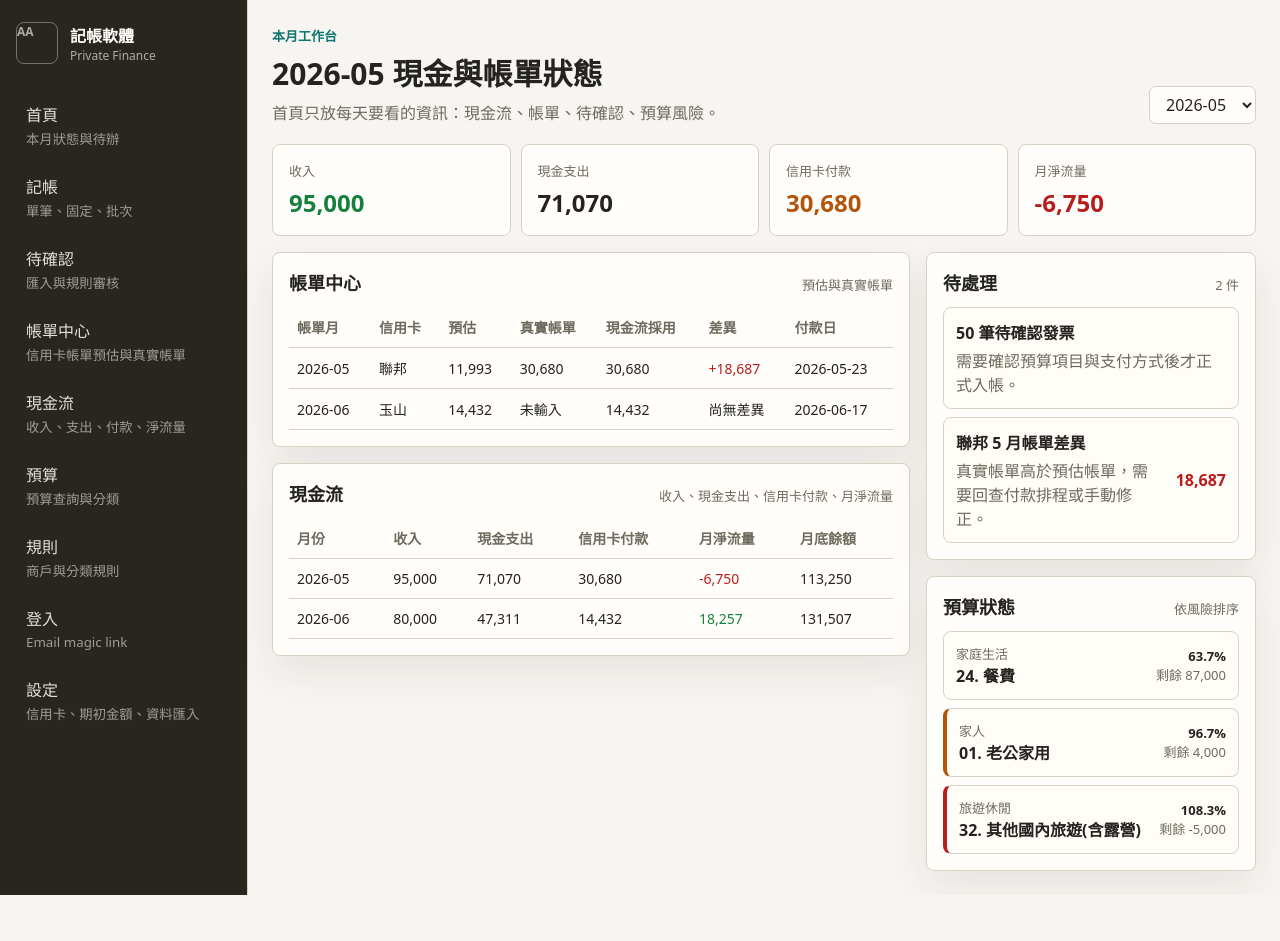
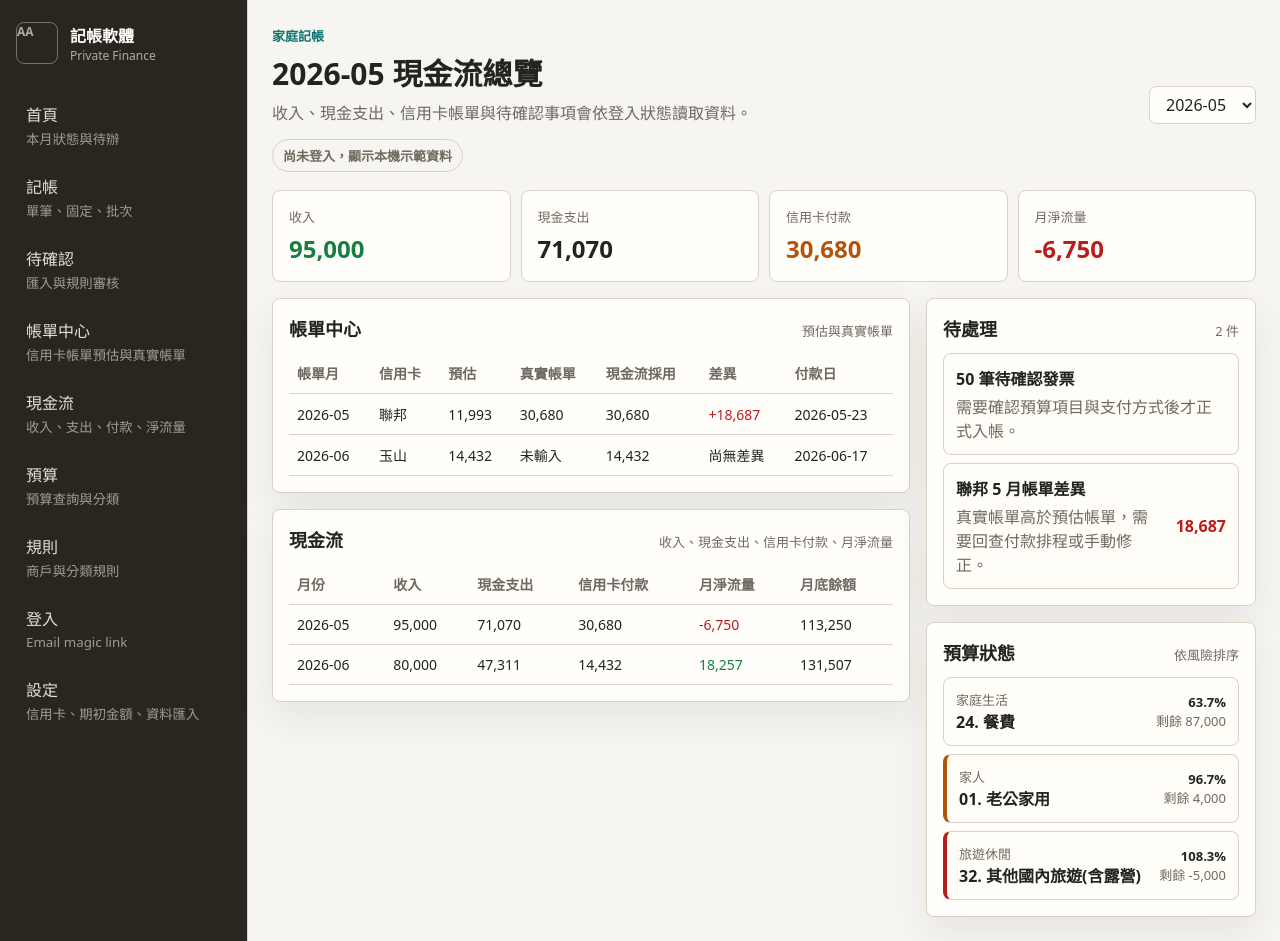
Before and after one commit to VeronicaFang/accounting-automation, a Next.js app in the folder apps/web/: page / in a window 1280 px wide. Before the commit the page ends 895 px from the top, so only its background shows below. Built offline with nearby package versions, Linux system fonts and the light colour scheme.

Commit message:
feat: read dashboard data with supabase session

```diff
--- a/apps/web/src/app/auth/callback/callback-client.tsx
+++ b/apps/web/src/app/auth/callback/callback-client.tsx
@@ -2,14 +2,12 @@
 
 import Link from "next/link";
 import { useEffect, useState } from "react";
-import { parseSupabaseHashSession } from "@/lib/auth/supabase-auth";
+import { parseSupabaseHashSession, supabaseSessionStorageKey } from "@/lib/auth/supabase-auth";
 
 type CallbackState =
   | { status: "checking"; message: string }
   | { status: "ready"; message: string }
   | { status: "error"; message: string };
-
-const sessionStorageKey = "accounting.supabase.session";
 
 export function CallbackClient() {
   const [state, setState] = useState<CallbackState>({
@@ -28,7 +26,7 @@ export function CallbackClient() {
       return;
     }
 
-    window.localStorage.setItem(sessionStorageKey, JSON.stringify(session));
+    window.localStorage.setItem(supabaseSessionStorageKey, JSON.stringify(session));
     window.history.replaceState(null, "", "/auth/callback");
 
     setState({
--- /dev/null
+++ b/apps/web/src/app/home-dashboard-client.tsx
@@ -0,0 +1,115 @@
+"use client";
+
+import { useEffect, useState } from "react";
+import { BillEstimateTable } from "@/components/bill-estimate-table";
+import { BudgetStatusList } from "@/components/budget-status-list";
+import { CashFlowTable } from "@/components/cash-flow-table";
+import { PageHeader } from "@/components/page-header";
+import { StatStrip } from "@/components/stat-strip";
+import { TaskWorkbench } from "@/components/task-workbench";
+import type { AccountingDashboardData } from "@/lib/data/accounting-dashboard";
+import { getSupabaseDashboardData } from "@/lib/data/supabase-repository";
+import { readStoredSupabaseSession } from "@/lib/auth/supabase-auth";
+
+type DashboardStatus = "signed-out" | "loading" | "connected" | "error";
+
+function getStatusText(status: DashboardStatus): string {
+  if (status === "loading") {
+    return "正在讀取 Supabase household 資料";
+  }
+
+  if (status === "connected") {
+    return "已使用登入 session 讀取 Supabase 資料";
+  }
+
+  if (status === "error") {
+    return "Supabase 資料讀取失敗，暫時顯示本機示範資料";
+  }
+
+  return "尚未登入，顯示本機示範資料";
+}
+
+export function HomeDashboardClient({ initialData }: { initialData: AccountingDashboardData }) {
+  const [dashboardData, setDashboardData] = useState<AccountingDashboardData>(initialData);
+  const [status, setStatus] = useState<DashboardStatus>("signed-out");
+
+  useEffect(() => {
+    const session = readStoredSupabaseSession(window.localStorage);
+
+    if (!session) {
+      setStatus("signed-out");
+      return;
+    }
+
+    let isCurrent = true;
+    setStatus("loading");
+
+    getSupabaseDashboardData(initialData, session.accessToken)
+      .then((supabaseData) => {
+        if (!isCurrent) {
+          return;
+        }
+
+        setDashboardData({
+          ...initialData,
+          ...supabaseData,
+          dataSource: "supabase"
+        });
+        setStatus("connected");
+      })
+      .catch(() => {
+        if (isCurrent) {
+          setStatus("error");
+        }
+      });
+
+    return () => {
+      isCurrent = false;
+    };
+  }, [initialData]);
+
+  const { billEstimates, budgetStatuses, cashFlowMonths, currentMonth, reviewTasks } = dashboardData;
+  const currentCashFlow = cashFlowMonths[0];
+
+  return (
+    <>
+      <PageHeader
+        eyebrow="家庭記帳"
+        title={`${currentMonth} 現金流總覽`}
+        description="收入、現金支出、信用卡帳單與待確認事項會依登入狀態讀取資料。"
+        action={
+          <select aria-label="檢視月份" defaultValue={currentMonth}>
+            <option>{currentMonth}</option>
+          </select>
+        }
+      />
+      <div className={`data-source-pill data-source-${status}`}>{getStatusText(status)}</div>
+      <StatStrip
+        stats={[
+          { label: "收入", value: currentCashFlow.income, tone: "good" },
+          { label: "現金支出", value: currentCashFlow.cashExpense, tone: "neutral" },
+          {
+            label: "信用卡付款",
+            value: currentCashFlow.actualCardPayment ?? currentCashFlow.estimatedCardPayment,
+            tone: "warning"
+          },
+          {
+            label: "月淨流量",
+            value: currentCashFlow.netFlow,
+            tone: currentCashFlow.netFlow < 0 ? "danger" : "good"
+          }
+        ]}
+      />
+      <div className="grid-two">
+        <div>
+          <BillEstimateTable bills={billEstimates} />
+          <CashFlowTable months={cashFlowMonths} />
+        </div>
+        <div>
+          <TaskWorkbench tasks={reviewTasks} />
+          <BudgetStatusList items={budgetStatuses} />
+        </div>
+      </div>
+    </>
+  );
+}
--- a/apps/web/src/app/page.tsx
+++ b/apps/web/src/app/page.tsx
@@ -1,55 +1,13 @@
 import { AppShell } from "@/components/app-shell";
-import { BillEstimateTable } from "@/components/bill-estimate-table";
-import { BudgetStatusList } from "@/components/budget-status-list";
-import { CashFlowTable } from "@/components/cash-flow-table";
-import { PageHeader } from "@/components/page-header";
-import { StatStrip } from "@/components/stat-strip";
-import { TaskWorkbench } from "@/components/task-workbench";
 import { getAccountingDashboardData } from "@/lib/data/accounting-dashboard";
+import { HomeDashboardClient } from "./home-dashboard-client";
 
 export default async function HomePage() {
-  const { billEstimates, budgetStatuses, cashFlowMonths, currentMonth, reviewTasks } =
-    await getAccountingDashboardData();
-  const currentCashFlow = cashFlowMonths[0];
+  const dashboardData = await getAccountingDashboardData();
 
   return (
     <AppShell>
-      <PageHeader
-        eyebrow="本月工作台"
-        title={`${currentMonth} 現金與帳單狀態`}
-        description="首頁只放每天要看的資訊：現金流、帳單、待確認、預算風險。"
-        action={
-          <select aria-label="查詢月份" defaultValue={currentMonth}>
-            <option>{currentMonth}</option>
-          </select>
-        }
-      />
-      <StatStrip
-        stats={[
-          { label: "收入", value: currentCashFlow.income, tone: "good" },
-          { label: "現金支出", value: currentCashFlow.cashExpense, tone: "neutral" },
-          {
-            label: "信用卡付款",
-            value: currentCashFlow.actualCardPayment ?? currentCashFlow.estimatedCardPayment,
-            tone: "warning"
-          },
-          {
-            label: "月淨流量",
-            value: currentCashFlow.netFlow,
-            tone: currentCashFlow.netFlow < 0 ? "danger" : "good"
-          }
-        ]}
-      />
-      <div className="grid-two">
-        <div>
-          <BillEstimateTable bills={billEstimates} />
-          <CashFlowTable months={cashFlowMonths} />
-        </div>
-        <div>
-          <TaskWorkbench tasks={reviewTasks} />
-          <BudgetStatusList items={budgetStatuses} />
-        </div>
-      </div>
+      <HomeDashboardClient initialData={dashboardData} />
     </AppShell>
   );
 }
--- a/apps/web/src/lib/auth/supabase-auth.ts
+++ b/apps/web/src/lib/auth/supabase-auth.ts
@@ -68,6 +68,8 @@ export type ParsedHashSession = {
   tokenType: string | null;
 };
 
+export const supabaseSessionStorageKey = "accounting.supabase.session";
+
 export function parseSupabaseHashSession(hash: string): ParsedHashSession | null {
   const params = new URLSearchParams(hash.replace(/^#/, ""));
   const accessToken = params.get("access_token");
@@ -88,3 +90,28 @@ export function parseSupabaseHashSession(hash: string): ParsedHashSession | null
 export function hasSupabaseHashSession(hash: string): boolean {
   return parseSupabaseHashSession(hash) !== null;
 }
+
+export function readStoredSupabaseSession(storage: Pick<Storage, "getItem">): ParsedHashSession | null {
+  const rawValue = storage.getItem(supabaseSessionStorageKey);
+
+  if (!rawValue) {
+    return null;
+  }
+
+  try {
+    const parsed = JSON.parse(rawValue) as Partial<ParsedHashSession>;
+
+    if (!parsed.accessToken || !parsed.refreshToken) {
+      return null;
+    }
+
+    return {
+      accessToken: parsed.accessToken,
+      refreshToken: parsed.refreshToken,
+      expiresIn: parsed.expiresIn ?? null,
+      tokenType: parsed.tokenType ?? null
+    };
+  } catch {
+    return null;
+  }
+}
--- a/apps/web/src/lib/data/supabase-repository.ts
+++ b/apps/web/src/lib/data/supabase-repository.ts
@@ -13,23 +13,39 @@ export function isSupabaseDashboardConfigured(): boolean {
 }
 
 export async function getSupabaseDashboardData(
-  fallback: AccountingDashboardData
+  fallback: AccountingDashboardData,
+  accessToken?: string
 ): Promise<Partial<AccountingDashboardData>> {
   const [cashFlowRows, billEstimateRows, statementRows] = await Promise.all([
-    fetchSupabaseRows<SupabaseCashFlowMonthRow>("cash_flow_months", {
+    fetchSupabaseRows<SupabaseCashFlowMonthRow>(
+      "cash_flow_months",
+      {
         select:
           "cash_flow_month,opening_balance,income_total,cash_expense_total,credit_card_payment_total,net_cash_flow,ending_balance",
         order: "cash_flow_month.asc"
-    }),
-    fetchSupabaseRows<SupabaseBillEstimateRow>("credit_card_bill_estimates", {
+      },
+      undefined,
+      accessToken
+    ),
+    fetchSupabaseRows<SupabaseBillEstimateRow>(
+      "credit_card_bill_estimates",
+      {
         select:
           "id,credit_card_id,bill_month,estimated_payment_date,estimated_bill_amount,detail_count,credit_cards(name)",
         order: "bill_month.asc"
-    }),
-    fetchSupabaseRows<SupabaseCreditCardStatementRow>("credit_card_statements", {
+      },
+      undefined,
+      accessToken
+    ),
+    fetchSupabaseRows<SupabaseCreditCardStatementRow>(
+      "credit_card_statements",
+      {
         select: "credit_card_id,statement_month,payment_due_date,actual_amount,statement_status",
         order: "statement_month.asc"
-    })
+      },
+      undefined,
+      accessToken
+    )
   ]);
 
   const cashFlowMonths = mapCashFlowRows(cashFlowRows);
--- a/apps/web/src/lib/data/supabase-rest.ts
+++ b/apps/web/src/lib/data/supabase-rest.ts
@@ -35,10 +35,22 @@ export function isSupabaseRestConfigured(env: SupabaseEnv = process.env as Supab
   return getSupabaseRestConfig(env) !== null;
 }
 
+export function createSupabaseRestHeaders(
+  config: Pick<SupabaseRestConfig, "publishableKey">,
+  accessToken?: string
+): Record<string, string> {
+  return {
+    apikey: config.publishableKey,
+    Authorization: `Bearer ${accessToken ?? config.publishableKey}`,
+    Accept: "application/json"
+  };
+}
+
 export async function fetchSupabaseRows<T>(
   tableName: string,
   query: Record<string, string>,
-  env: SupabaseEnv = process.env as SupabaseEnv
+  env: SupabaseEnv = process.env as SupabaseEnv,
+  accessToken?: string
 ): Promise<T[]> {
   const config = getSupabaseRestConfig(env);
 
@@ -53,11 +65,7 @@ export async function fetchSupabaseRows<T>(
 
   const response = await fetch(url, {
     cache: "no-store",
-    headers: {
-      apikey: config.publishableKey,
-      Authorization: `Bearer ${config.publishableKey}`,
-      Accept: "application/json"
-    }
+    headers: createSupabaseRestHeaders(config, accessToken)
   });
 
   if (!response.ok) {
--- a/apps/web/src/styles/globals.css
+++ b/apps/web/src/styles/globals.css
@@ -425,6 +425,30 @@ textarea {
   font-weight: 700;
 }
 
+.data-source-pill {
+  align-self: flex-start;
+  border: 1px solid var(--line);
+  border-radius: 999px;
+  color: var(--muted);
+  display: inline-flex;
+  font-size: 13px;
+  font-weight: 700;
+  margin: -10px 0 18px;
+  padding: 6px 10px;
+}
+
+.data-source-loading {
+  color: var(--accent);
+}
+
+.data-source-connected {
+  color: var(--good);
+}
+
+.data-source-error {
+  color: var(--danger);
+}
+
 @media (max-width: 920px) {
   .app-root {
     grid-template-columns: 1fr;
```
Also changed, not shown: 2 other files (tests, documents, lock files or other folders). Lines whose indentation alone changed are shown as unchanged.
